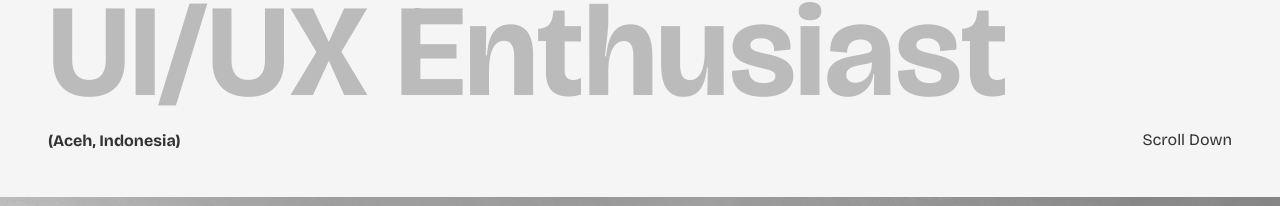
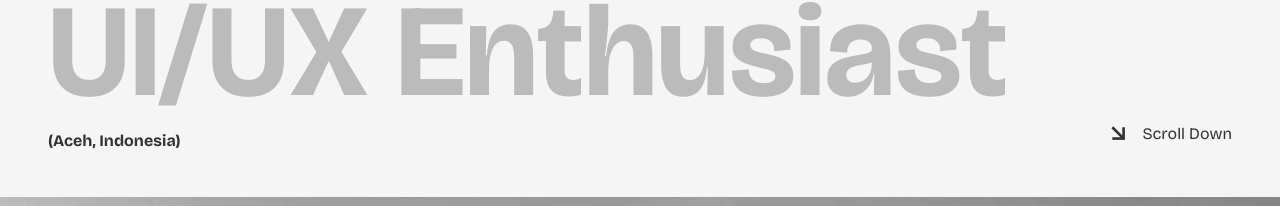
Before and after one commit to BILIIIIIII/personal-portfolios-2024, a plain HTML site: page index.html in a window 1280 px wide. Shown: the part 193-399 px from the top of the page. Drawn offline with nearby package versions, Linux system fonts and the light colour scheme.

Commit message:
link cdn files boxicons

```diff
--- a/index.html
+++ b/index.html
@@ -13,6 +13,8 @@
     <link rel="preconnect" href="https://fonts.googleapis.com" />
     <link rel="preconnect" href="https://fonts.gstatic.com" crossorigin />
     <link href="https://fonts.googleapis.com/css2?family=Bricolage+Grotesque:opsz,wght@12..96,200..800&display=swap" rel="stylesheet" />
+
+    <link href="https://unpkg.com/boxicons@2.1.4/css/boxicons.min.css" rel="stylesheet" />
 
     <script src="./script/app.js" defer></script>
     <script src="https://unpkg.com/boxicons@2.1.4/dist/boxicons.js" defer></script>
```
